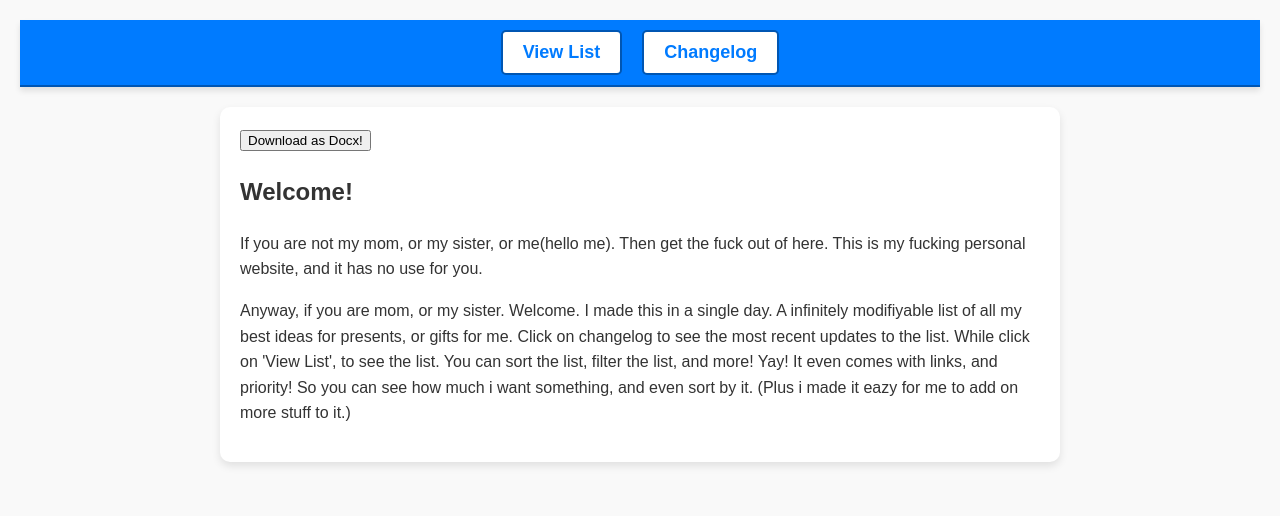
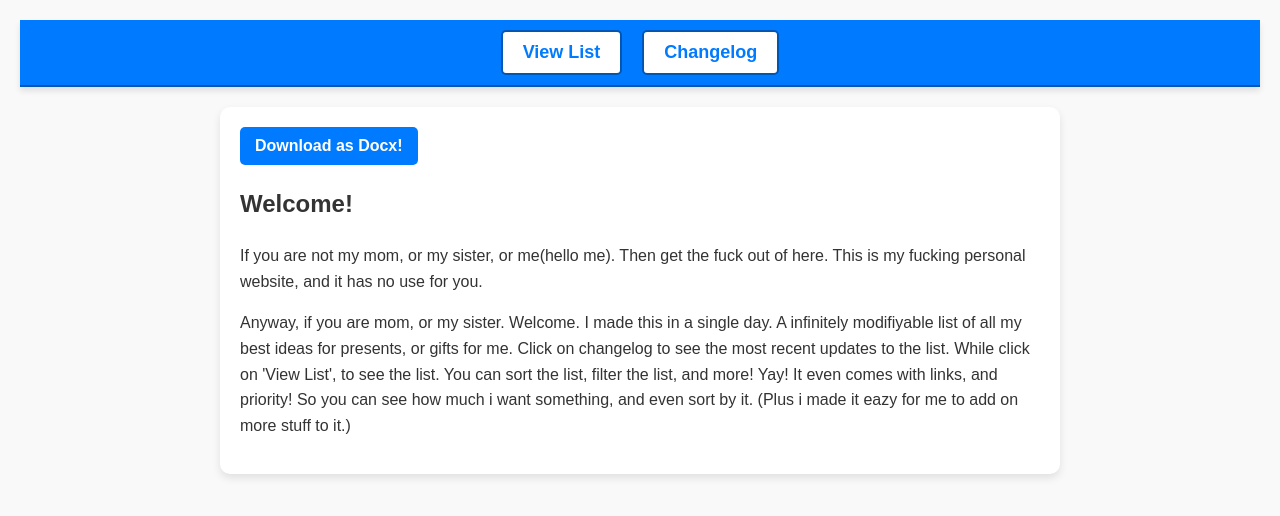
Before and after one commit to Vexxen1/95be2603-868f-4568-a791-563f434ca455, a plain HTML site: page index.html in a window 1280 px wide. Drawn offline with Linux system fonts and the light colour scheme.

Commit message:
Update index.html

```diff
--- a/index.html
+++ b/index.html
@@ -13,7 +13,7 @@
         <button id="changelog" class="nav-button">Changelog</button>
     </header>
     <main id="content">
-        <button id="export" class="button">Download as Docx!</button>
+        <button id="export" class="btn">Download as Docx!</button>
         <h2>Welcome!</h2>
         <p>If you are not my mom, or my sister, or me(hello me). Then get the fuck out of here. This is my fucking personal website, and it has no use for you.</p>
         <p>Anyway, if you are mom, or my sister. Welcome. I made this in a single day. A infinitely modifiyable list of all my best ideas for presents, or gifts for me. Click on changelog to see the most recent updates to the list. While click on 'View List', to see the list. You can sort the list, filter the list, and more! Yay! It even comes with links, and priority! So you can see how much i want something, and even sort by it. (Plus i made it eazy for me to add on more stuff to it.)</p>
```
